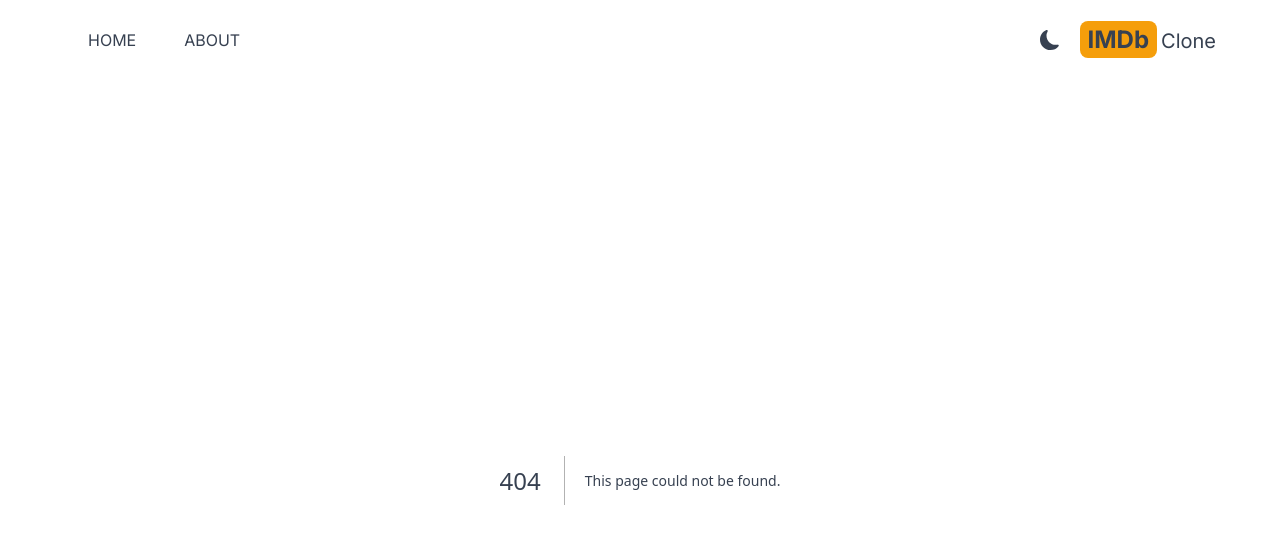
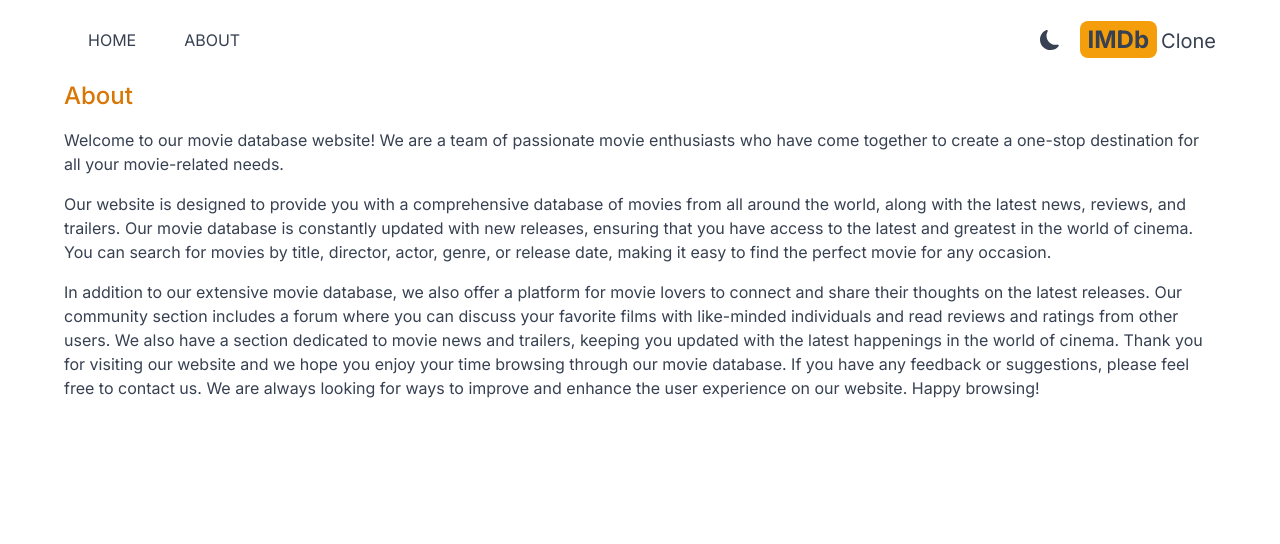
Before and after one commit to surbhirajpal/IMDb-clone, a Next.js app: page /about in a window 1280 px wide. Before the commit this address had no page. Shown: the top 544 px of the page. Built offline with nearby package versions, Linux system fonts and the light colour scheme.

Commit message:
About page

```diff
--- /dev/null
+++ b/src/app/about/page.tsx
@@ -0,0 +1,38 @@
+const AboutPage = () => {
+    return (
+        <section className='max-w-6xl mx-auto space-y-4'>
+            <h1 className='text-2xl font-medium text-amber-600 space-x-4'>
+                {'About'}
+            </h1>
+            <p>
+                Welcome to our movie database website! We are a team of passionate movie
+                enthusiasts who have come together to create a one-stop destination for
+                all your movie-related needs.
+            </p>
+            <p>
+                Our website is designed to provide you with a comprehensive database of
+                movies from all around the world, along with the latest news, reviews,
+                and trailers. Our movie database is constantly updated with new
+                releases, ensuring that you have access to the latest and greatest in
+                the world of cinema. You can search for movies by title, director,
+                actor, genre, or release date, making it easy to find the perfect movie
+                for any occasion.
+            </p>
+            <p>
+                In addition to our extensive movie database, we also offer a platform
+                for movie lovers to connect and share their thoughts on the latest
+                releases. Our community section includes a forum where you can discuss
+                your favorite films with like-minded individuals and read reviews and
+                ratings from other users. We also have a section dedicated to movie news
+                and trailers, keeping you updated with the latest happenings in the
+                world of cinema. Thank you for visiting our website and we hope you
+                enjoy your time browsing through our movie database. If you have any
+                feedback or suggestions, please feel free to contact us. We are always
+                looking for ways to improve and enhance the user experience on our
+                website. Happy browsing!
+            </p>
+        </section>
+    );
+};
+
+export default AboutPage;
```
